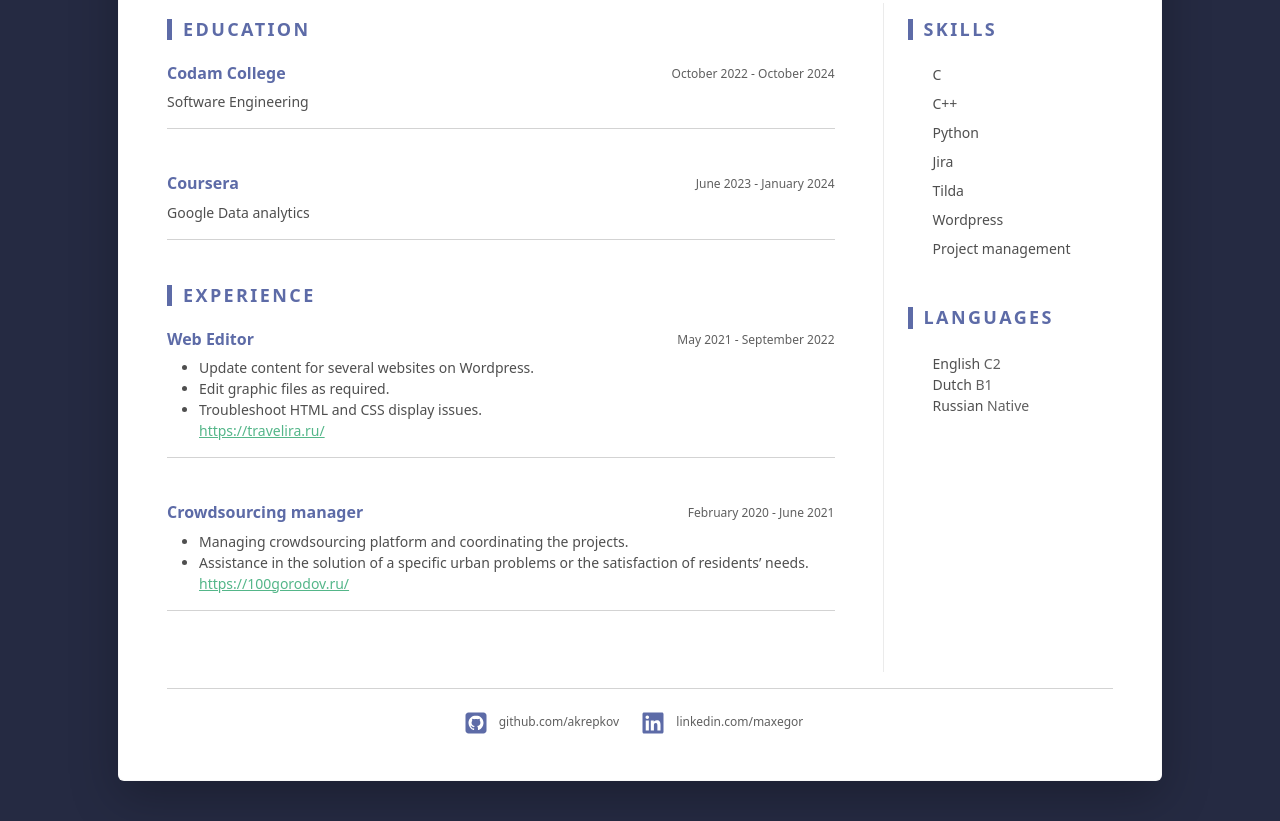
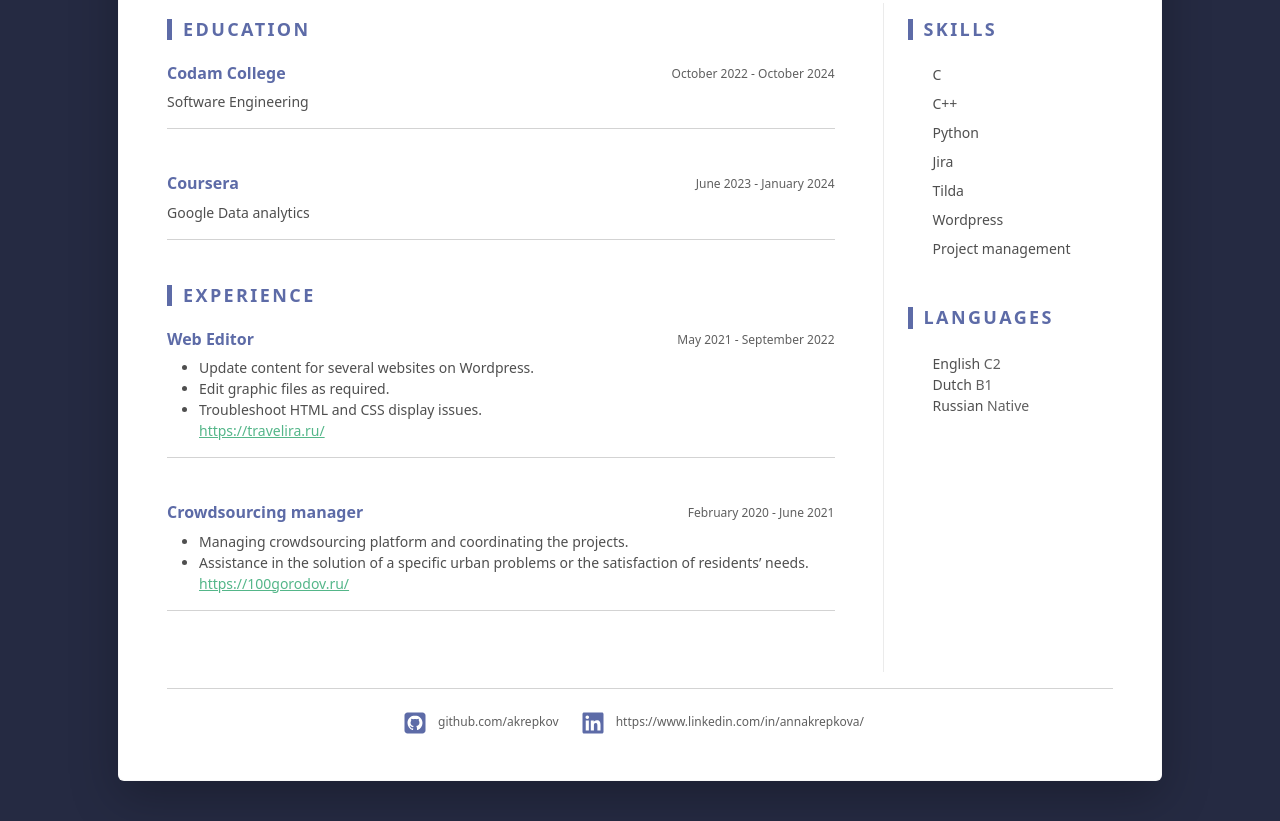
Before and after one commit to akrepkov/Resume, a plain HTML site: page index.html in a window 1280 px wide. Shown: the part 396-1217 px from the top of the page. Drawn offline with Linux system fonts and the light colour scheme.

Commit message:
Update index.html

```diff
--- a/index.html
+++ b/index.html
@@ -130,7 +130,7 @@
                <div class="resume-footer text-center">
                   <ul class="resume-social-list list-inline mx-auto mb-0 d-inline-block text-muted">
                      <li class="list-inline-item mb-lg-0 me-3"><a class="resume-link" href="#"><i class="fab fa-github-square fa-2x me-2" data-fa-transform="down-4"></i><span class="d-none d-lg-inline-block text-muted">github.com/akrepkov</span></a></li>
-                     <li class="list-inline-item mb-lg-0 me-3"><a class="resume-link" href="#"><i class="fab fa-linkedin fa-2x me-2" data-fa-transform="down-4"></i><span class="d-none d-lg-inline-block text-muted">linkedin.com/maxegor</span></a></li>
+                     <li class="list-inline-item mb-lg-0 me-3"><a class="resume-link" href="#"><i class="fab fa-linkedin fa-2x me-2" data-fa-transform="down-4"></i><span class="d-none d-lg-inline-block text-muted">https://www.linkedin.com/in/annakrepkova/</span></a></li>
                   </ul>
                </div>
             </article>
```
